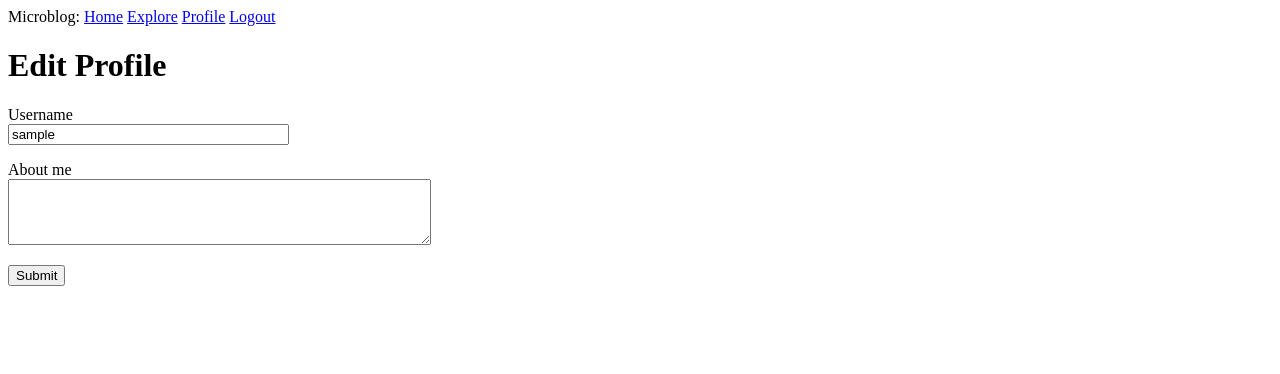
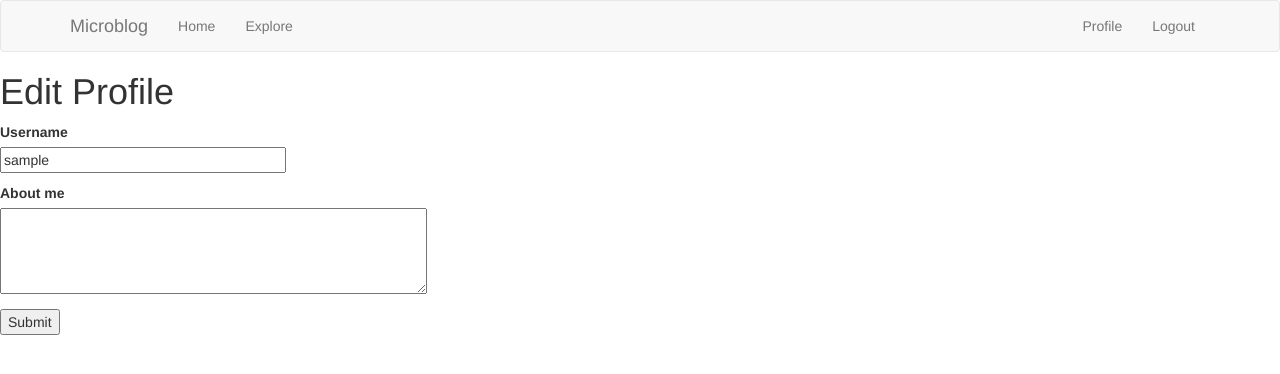
Before and after one commit to nmcolome/microblog, a Flask app: page /edit_profile in a window 1280 px wide. Shown: the top 374 px of the page. Run offline with Flask 2, Linux system fonts and the light colour scheme; the visitor is signed in with stand-in values (Sample User, id 1); data comes from the database, SQL or seed files in the repository; some libraries are stand-ins or nearby versions.

Commit message:
Add flask-bootstrap & extend it in base.html

```diff
--- a/myapp/__init__.py
+++ b/myapp/__init__.py
@@ -7,6 +7,7 @@ from flask_sqlalchemy import SQLAlchemy
 from flask_migrate import Migrate
 from flask_login import LoginManager
 from flask_mail import Mail
+from flask_bootstrap import Bootstrap
 
 app = Flask(__name__)
 app.config.from_object(Config)
@@ -15,6 +16,7 @@ migrate = Migrate(app, db)
 login = LoginManager(app)
 login.login_view = 'login'
 mail = Mail(app)
+bootsrap = Bootstrap(app)
 
 # emailing of errors
 if not app.debug:
--- a/myapp/templates/base.html
+++ b/myapp/templates/base.html
@@ -1,39 +1,50 @@
-<!DOCTYPE html>
-<html lang="en">
-  <head>
-    <meta charset="UTF-8">
-    <meta http-equiv="X-UA-Compatible" content="IE=edge">
-    <meta name="viewport" content="width=device-width, initial-scale=1.0">
-    {% if title %}
-      <title>{{ title }} - Microblog</title>
-    {% else %}
-      <title>Welcome to Microblog!</title>
-    {% endif %}
-  </head>
-  <body>
-    <div>
-      Microblog:
-      <a href="{{ url_for('index') }}">Home</a>
-      <a href="{{ url_for('explore') }}">Explore</a>
-      {% if current_user.is_anonymous %}
-        <a href="{{ url_for('login') }}">Login</a>
-      {% else %}
-        <a href="{{ url_for('user', username=current_user.username) }}">Profile</a>
-        <a href="{{ url_for('logout') }}">Logout</a>
-      {% endif %}
+{% extends 'bootstrap/base.html' %}
+
+{% block title %}
+    {% if title %}{{ title }} - Microblog{% else %}Welcome to Microblog{% endif %}
+{% endblock %}
+
+{% block navbar %}
+    <nav class="navbar navbar-default">
+        <div class="container">
+            <div class="navbar-header">
+                <button type="button" class="navbar-toggle collapsed" data-toggle="collapse" data-target="#bs-example-navbar-collapse-1" aria-expanded="false">
+                    <span class="sr-only">Toggle navigation</span>
+                    <span class="icon-bar"></span>
+                    <span class="icon-bar"></span>
+                    <span class="icon-bar"></span>
+                </button>
+                <a class="navbar-brand" href="{{ url_for('index') }}">Microblog</a>
+            </div>
+            <div class="collapse navbar-collapse" id="bs-example-navbar-collapse-1">
+                <ul class="nav navbar-nav">
+                    <li><a href="{{ url_for('index') }}">Home</a></li>
+                    <li><a href="{{ url_for('explore') }}">Explore</a></li>
+                </ul>
+                <ul class="nav navbar-nav navbar-right">
+                    {% if current_user.is_anonymous %}
+                    <li><a href="{{ url_for('login') }}">Login</a></li>
+                    {% else %}
+                    <li><a href="{{ url_for('user', username=current_user.username) }}">Profile</a></li>
+                    <li><a href="{{ url_for('logout') }}">Logout</a></li>
+                    {% endif %}
+                </ul>
+            </div>
+        </div>
+    </nav>
+{% endblock %}
+
+{% block content %}
+    <div class="container">
+        {% with messages = get_flashed_messages() %}
+        {% if messages %}
+            {% for message in messages %}
+            <div class="alert alert-info" role="alert">{{ message }}</div>
+            {% endfor %}
+        {% endif %}
+        {% endwith %}
+
+        {# application content needs to be provided in the app_content block #}
+        {% block app_content %}{% endblock %}
     </div>
-    {% with messages = get_flashed_messages()  %}
-      {% if messages %}
-        <ul>
-          {% for message in messages %}
-            <li>{{ message }}</li>
-          {% endfor %}
-        </ul>
-      {% endif %}
-    {% endwith  %}
-    <div>
-      {% block content %}
-      {% endblock  %}
-    </div>
-  </body>
-</html>
+{% endblock %}
```
